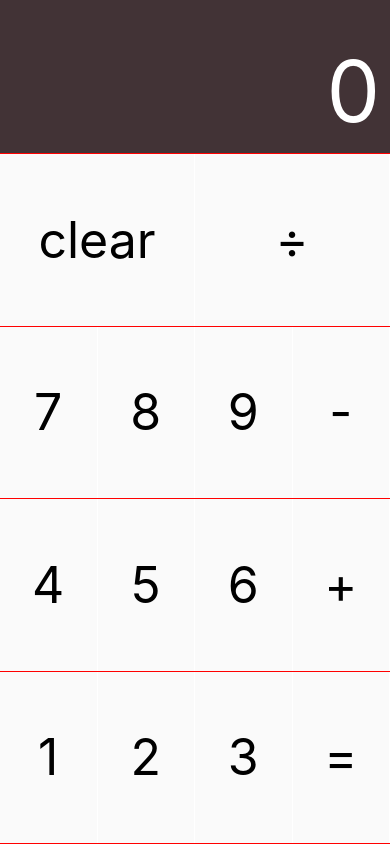
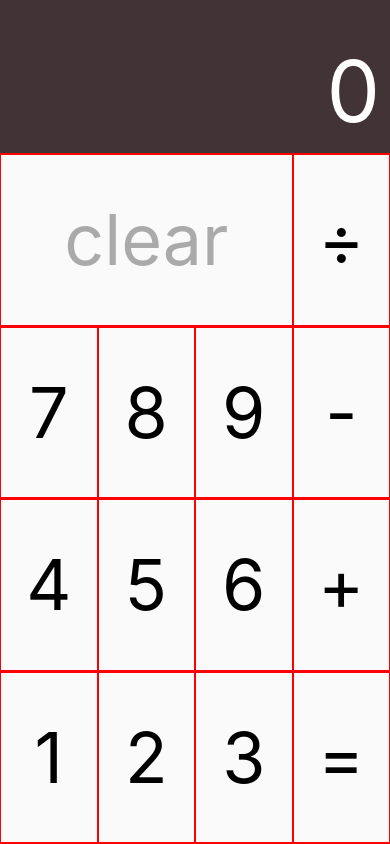
Before and after one commit to wor3835/react-native-calculator, a React Native app: screen / in a window 390 px wide. Built offline with nearby package versions, Linux system fonts and the light colour scheme.

Commit message:
Fixed align issues
Fixed some aligning issues with layout.

```diff
--- a/App.js
+++ b/App.js
@@ -29,6 +29,12 @@ const styles = StyleSheet.create({
     borderBottomWidth: 1,
     borderColor: 'red',
   },
+  column: {
+    flex: 1,
+    flexDirection: 'column',
+    borderBottomWidth: 1,
+    borderColor: 'red',
+  },
 });
 
 const CalcApp = () => (
@@ -38,8 +44,8 @@ const CalcApp = () => (
     </View>
     <View style={styles.lower}>
       <View style={styles.row}>
-        <Button text="clear" />
-        <Button text="÷" />
+        <Button text="clear" special />
+        <Button text="÷" special2 />
       </View>
       <View style={styles.row}>
         <Button text="7" />
--- a/Button.js
+++ b/Button.js
@@ -5,12 +5,13 @@ const baseContainer = {
   backgroundColor: '#fafafa',
   alignItems: 'center',
   justifyContent: 'center',
-  borderRightWidth: 1,
-  borderColor: '#fff',
+  borderWidth: 1,
+  borderColor: 'red',
 };
 
 const normText = {
-  fontSize: 50,
+  fontSize: 70,
+  fontWeight: 'normal',
 };
 
 const styles = StyleSheet.create({
@@ -20,14 +21,19 @@ const styles = StyleSheet.create({
     ...baseContainer,
   },
   specialContainer: {
-    flex: 2,
+    flex: 3.05,
     backgroundColor: '#9bc23c',
+    ...baseContainer,
+  },
+  special2Container: {
+    flex: 1,
+    backgroundColor: 'red',
     ...baseContainer,
   },
   text: normText,
   specialText: {
     ...normText,
-    color: '#fff',
+    color: '#AAAAAA',
   },
 });
 
```
